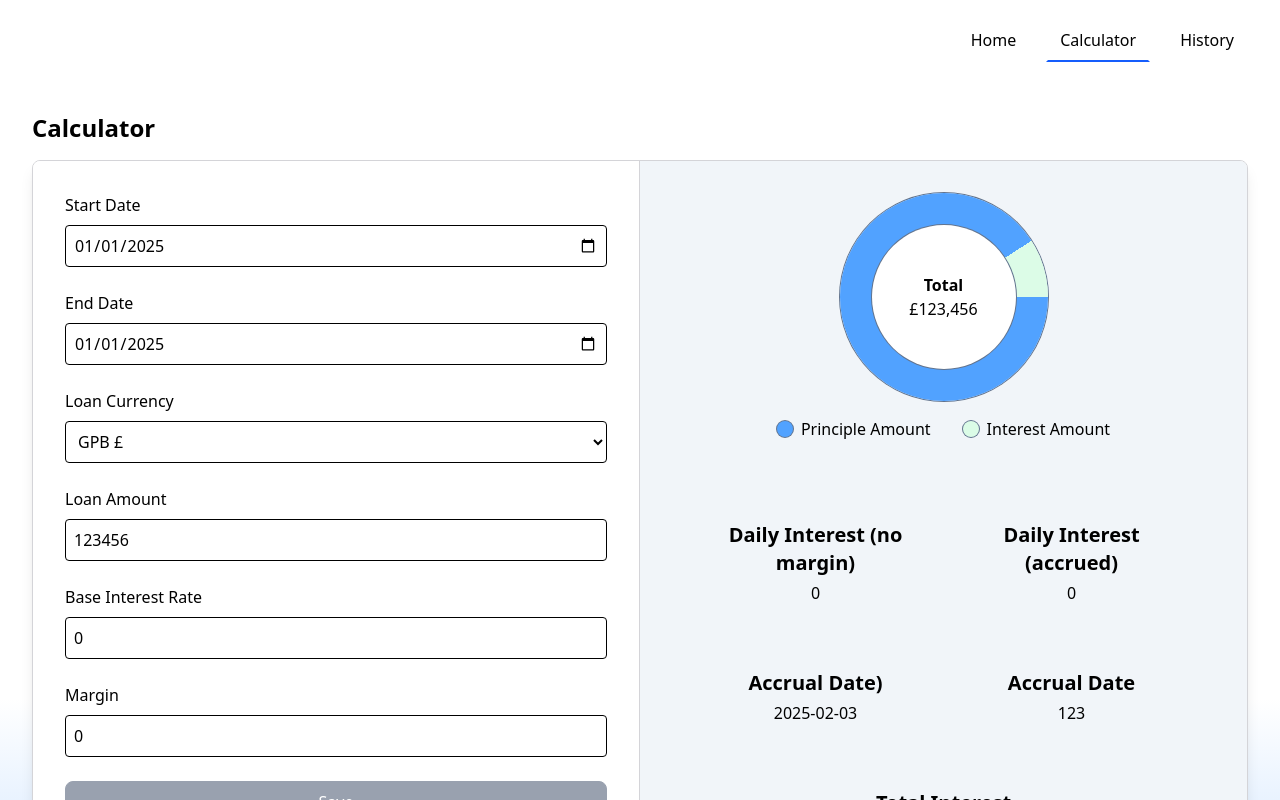
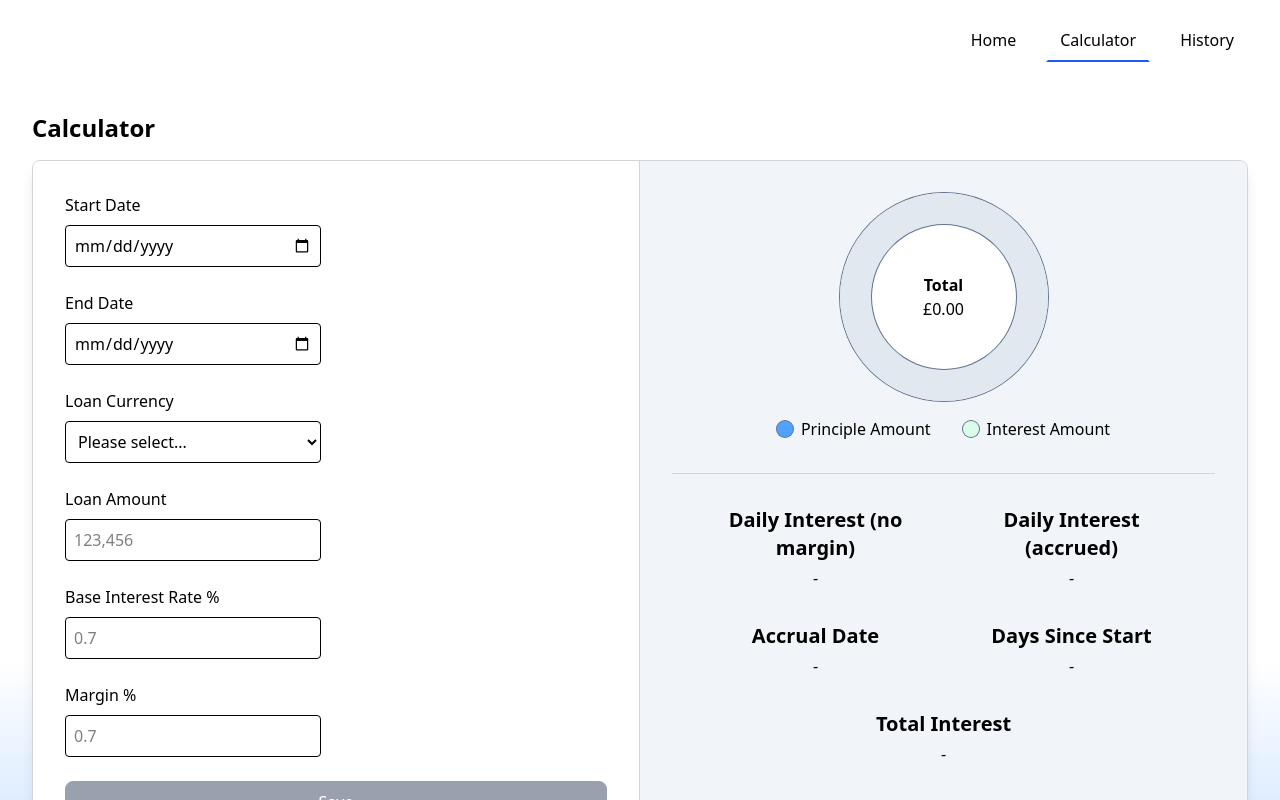
Before and after one commit to rickbairstow/loan_calc, a Vue app: page /calculator/rick-test1 in a window 1280 px wide. Shown: the top 800 px of the page. Built offline with nearby package versions, Linux system fonts and the light colour scheme; some icons are missing.

Commit message:
Update app

```diff
--- a/src/components/CalculatorInputs.vue
+++ b/src/components/CalculatorInputs.vue
@@ -24,6 +24,7 @@
       <InputDate
           v-model="formValues.endDate"
           id="end_date"
+          placeholder="dd / mm / yyyy"
           required
       />
     </div>
@@ -49,6 +50,7 @@
       <InputNumber
           v-model="formValues.loanAmount"
           id="loan_amount"
+          placeholder="123,456"
           required
           min="1"
       />
@@ -56,12 +58,13 @@
 
     <div class="flex flex-col gap-2">
       <Label for="base_interest_rate">
-        Base Interest Rate
+        Base Interest Rate %
       </Label>
 
       <InputNumber
           v-model="formValues.baseInterestRate"
           id="base_interest_rate"
+          placeholder="0.7"
           required
           min="0"
           step="0.01"
@@ -70,14 +73,15 @@
 
     <div class="flex flex-col gap-2">
       <Label for="margin">
-        Margin
+        Margin %
       </Label>
 
       <InputNumber
           v-model="formValues.margin"
           id="margin"
+          min="0"
+          placeholder="0.7"
           required
-          min="0"
           step="0.01"
       />
     </div>
@@ -92,14 +96,14 @@
 </template>
 
 <script setup>
-import {computed, onMounted, ref} from "vue";
+import {computed, onMounted, ref, watch} from "vue";
 import Label from "@Components/Label.vue";
 import InputDate from "@Components/InputDate.vue";
 import InputNumber from "@Components/InputNumber.vue";
 import InputSelect from "@Components/InputSelect.vue";
 import Button from "@Components/Button.vue";
 import {deepEqual} from "@Utils/deepCompare.js";
-import {addCalculation} from "@Composables/useCalculator.js";
+import {addCalculation, setTempCalculation } from "@Composables/useCalculator.js";
 
 const props = defineProps({
   formData: {
@@ -112,6 +116,8 @@ const props = defineProps({
     required: true
   }
 })
+
+const emit = defineEmits(['update'])
 
 const calculatorForm = ref(null);
 const currencyOptions = [
@@ -130,12 +136,12 @@ const currencyOptions = [
 ]
 
 const initialFormData = ref({
-  startDate: props.formData?.startDate || '',
-  endDate: props.formData?.endDate || '',
-  loanCurrency: props.formData?.loanCurrency || '',
-  loanAmount: props.formData?.loanAmount || 0,
-  baseInterestRate: props.formData?.baseInterestRate || 0,
-  margin: props.formData?.margin || 0,
+  startDate: props.formData?.startDate || null,
+  endDate: props.formData?.endDate || null,
+  loanCurrency: props.formData?.loanCurrency || null,
+  loanAmount: props.formData?.loanAmount || null,
+  baseInterestRate: props.formData?.baseInterestRate || null,
+  margin: props.formData?.margin || null,
 });
 
 onMounted(() => {
@@ -163,4 +169,20 @@ const submitForm = () => {
   }
 };
 
+watch(
+    () => formValues.value,
+    (newValues) => {
+      if (!newValues) return
+
+      const { uuid } = props
+      setTempCalculation({
+        id: uuid,
+        formData: newValues
+      })
+    },
+    {
+      deep: true,
+      immediate: true
+    }
+)
 </script>
--- a/src/components/CalculatorOutputs.vue
+++ b/src/components/CalculatorOutputs.vue
@@ -1,9 +1,10 @@
 <template>
-  <div class="flex flex-col items-center gap-8 p-8 bg-slate-100">
+  <div class="flex flex-col items-center gap-4 p-8 bg-slate-100">
     <Chart
+        :currency="temporaryCalculation?.formData?.loanCurrency || 'gbp'"
         :interest="chartNumbers?.interest"
         :principle="chartNumbers?.principle"
-        class="pb-4 w-full"
+        class="pb-8 w-full border-b border-zinc-300"
     />
 
     <div
@@ -12,7 +13,7 @@
       <p
           v-for="(item, index) in summaryData"
           :key="`summary_${index}`"
-          class="flex flex-col gap-1 basis-[50%] p-8 text-center max-w-3xs"
+          class="flex flex-col gap-1 basis-[50%] p-4 text-center max-w-3xs"
       >
         <span class="text-xl font-bold">
           {{ item.text }}
@@ -26,49 +27,48 @@
 <script setup>
 import {computed} from "vue";
 import Chart from "@Components/Chart.vue";
-import { calculatorHistory } from "@Composables/useCalculator.js";
-
-const props = defineProps({
-  uuid: {
-    type: String,
-    required: true
-  }
-})
-
-const calculatedData = computed(() => {
-  const { uuid } = props
-  return calculatorHistory.value.find(item => item.id === uuid)
-})
+import { temporaryCalculation } from "@Composables/useCalculator.js";
+import {formatCurrency} from "@Utils/formatCurrency.js";
 
 const summaryData = computed(() => {
+  console.log(temporaryCalculation.value)
   return {
     dailyInterestNoMargin: {
       text: 'Daily Interest (no margin)',
-      value: calculatedData.value?.dailyInterestNoMargin || '-'
+      value: temporaryCalculation.value?.dailyInterestNoMargin ? formatCurrency(
+          temporaryCalculation.value?.dailyInterestNoMargin,
+          temporaryCalculation.value?.formData?.loanCurrency || 'gbp'
+      ) : '-'
     },
     dailyInterest: {
       text: 'Daily Interest (accrued)',
-      value: calculatedData.value?.dailyInterest || '-'
+      value: temporaryCalculation.value?.dailyInterest ? formatCurrency(
+          temporaryCalculation.value?.dailyInterest || 0,
+          temporaryCalculation.value?.formData?.loanCurrency || 'gbp'
+      ) : '-'
     },
     accrualDate: {
-      text: 'Accrual Date)',
-      value: calculatedData.value?.accrualDate || '-'
+      text: 'Accrual Date',
+      value: temporaryCalculation.value?.accrualDate || '-'
     },
     daysElapsed: {
-      text: 'Accrual Date',
-      value: calculatedData.value?.daysSinceStart || '-'
+      text: 'Days Since Start',
+      value: temporaryCalculation.value?.daysSinceStart ? `${temporaryCalculation.value?.daysSinceStart} days` : '-'
     },
     totalInterest: {
       text: 'Total Interest',
-      value: calculatedData.value?.totalInterest || '-'
+      value: temporaryCalculation.value?.totalInterest ? formatCurrency(
+          temporaryCalculation.value?.totalInterest,
+          temporaryCalculation.value?.formData?.loanCurrency || 'gbp'
+      ) : '-'
     }
   }
 })
 
 const chartNumbers = computed(() => {
   return {
-    principle: Number(calculatedData.value?.formData?.loanAmount ?? 0),
-    interest: Number(calculatedData.value?.totalInterest ?? 0),
+    principle: Number(temporaryCalculation.value?.formData?.loanAmount ?? 0),
+    interest: Number(temporaryCalculation.value?.totalInterest ?? 0),
   }
 })
 </script>
--- a/src/components/Chart.vue
+++ b/src/components/Chart.vue
@@ -8,7 +8,7 @@
       <div class="absolute inset-8 bg-white rounded-full ring-1 ring-slate-500"/>
       <p class="absolute inset-0 flex flex-col items-center justify-center">
         <span class="font-bold">Total</span>
-        <span>£123,456</span>
+        <span>{{ formattedCurrency }}</span>
       </p>
     </div>
 
@@ -27,34 +27,45 @@
 
 <script setup>
 import { computed } from 'vue'
+import {formatCurrency} from "@Utils/formatCurrency.js";
 
 const props = defineProps({
+  currency: {
+    default: 'gbp',
+    type: String,
+  },
+
   interest: {
-    required: true,
+    default: 0,
     type: Number,
   },
+
   principle: {
-    required: true,
+    default: 0,
     type: Number,
   },
 })
 
 const style = computed(() => {
-  const total = props.principle + props.interest;
+  const { principle, interest } = props
+  const total = principle + interest;
 
   if (total === 0) {
-    // Handle the case where total is 0 to avoid NaN or infinite values
     return {
       background: `conic-gradient(#e2e8f0 0% 100%)`, // Gray color fallback
     };
   }
 
-  // Calculate percentages
   const principlePercent = (props.principle / total) * 100;
-  const interestPercent = (props.interest / total) * 100;
 
   return {
     background: `conic-gradient(#51a2ff 0% ${principlePercent}%, #dcfce7 ${principlePercent}% 100%)`,
   };
 });
+
+const formattedCurrency = computed(() => {
+  const { principle, interest, currency } = props
+  const total = (principle || 0) + (interest || 0)
+  return formatCurrency(total, currency || 'gbp')
+})
 </script>
--- a/src/components/InputDate.vue
+++ b/src/components/InputDate.vue
@@ -1,6 +1,6 @@
 <template>
   <input
-      class="border p-2 rounded"
+      class="border p-2 rounded w-3xs"
       type="date"
       :value="modelValue"
       @input="onInput"
--- a/src/components/InputNumber.vue
+++ b/src/components/InputNumber.vue
@@ -1,6 +1,6 @@
 <template>
   <input
-      class="border p-2 rounded"
+      class="border p-2 rounded w-3xs"
       type="number"
       :value="modelValue"
       @input="onInput"
--- a/src/components/InputSelect.vue
+++ b/src/components/InputSelect.vue
@@ -1,6 +1,6 @@
 <template>
   <select
-      class="border p-2 rounded"
+      class="border p-2 rounded w-3xs"
       :value="modelValue"
       @input="onInput"
   >
--- a/src/composables/useCalculator.js
+++ b/src/composables/useCalculator.js
@@ -1,62 +1,12 @@
 import { ref } from 'vue'
 
-const calculatorHistory = ref([
-    {
-        id: 'rick-test1',
-        created: '2025-01-01',
-        dailyInterestNoMargin: '0',
-        dailyInterest: '0',
-        accrualDate: '2025-02-03',
-        daysSinceStart: '123',
-        totalInterest: '12345',
-        total: '123456',
-        formData: {
-            startDate: "2025-01-01",
-            endDate: "2025-01-01",
-            loanCurrency: "gbp",
-            loanAmount: 123456,
-            baseInterestRate: 0,
-            margin: 0,
-        }
-    },
-    {
-        id: 'rick-test2',
-        created: '2025-01-01',
-        dailyInterestNoMargin: '0',
-        dailyInterest: '0',
-        accrualDate: '2025-02-03',
-        daysSinceStart: '123',
-        totalInterest: '12345',
-        total: '123456',
-        formData: {
-            startDate: "2024-01-01",
-            endDate: "2025-01-01",
-            loanCurrency: "gbp",
-            loanAmount: 123456,
-            baseInterestRate: 0,
-            margin: 0,
-        }
-    },
-    {
-        id: 'rick-test3',
-        created: '2025-01-01',
-        dailyInterestNoMargin: '0',
-        dailyInterest: '0',
-        accrualDate: '2025-02-03',
-        daysSinceStart: '123',
-        totalInterest: '12345',
-        total: '123456',
-        formData: {
-            startDate: "2024-01-01",
-            endDate: "2025-01-01",
-            loanCurrency: "usd",
-            loanAmount: 123456,
-            baseInterestRate: 0,
-            margin: 0,
-        }
-    }
-])
+// Stores a temporary calculation for connected use with the form data.
+const temporaryCalculation = ref({})
 
+// Storage for calculations.
+const calculatorHistory = ref([])
+
+// Responsible for adding the calculation to storage
 const addCalculation = async (id, formData) => {
     if (!id || !formData) return
 
@@ -74,45 +24,71 @@ const addCalculation = async (id, formData) => {
 
         calculatorHistory.value.push(calculatedData)
     }
-
-    console.log('History is', { calculatorHistory: calculatorHistory.value })
 }
 
 const calculateData = (data) => {
     const { formData } = data;
 
-    // Ensure dates are valid Date objects
-    const startDate = new Date(formData.startDate);
-    const today = new Date();
+    const startDate = formData.startDate ? new Date(formData.startDate) : null;
+    const today = formData.useCurrentDate !== false ? new Date() : null;
 
-    // Calculate daysSinceStart
-    const daysSinceStart = Math.floor((today - startDate) / (1000 * 60 * 60 * 24)); // Difference in days
+    const daysSinceStart = startDate && today && !isNaN(startDate)
+        ? Math.max(0, Math.floor((today - startDate) / (1000 * 60 * 60 * 24)))
+        : null;
 
-    // Calculate dailyInterestNoMargin (baseInterestRate applied)
-    const dailyInterestNoMargin = (formData.loanAmount * (formData.baseInterestRate / 100)) / 365;
+    const loanAmount = Number(formData.loanAmount) || null;
+    const baseInterestRate = Number(formData.baseInterestRate) || null;
+    const margin = Number(formData.margin) || null;
 
-    // Calculate dailyInterest (baseInterestRate + margin applied)
-    const dailyInterest = (formData.loanAmount * ((formData.baseInterestRate + formData.margin) / 100)) / 365;
+    const dailyInterestNoMargin = loanAmount && baseInterestRate !== null
+        ? (loanAmount * (baseInterestRate / 100)) / 365
+        : null;
 
-    // Calculate totalInterest
-    const totalInterest = dailyInterest * daysSinceStart;
+    const dailyInterest = loanAmount && baseInterestRate !== null && margin !== null
+        ? (loanAmount * ((baseInterestRate + margin) / 100)) / 365
+        : null;
 
-    // Calculate total (loanAmount + totalInterest)
-    const total = formData.loanAmount + totalInterest;
+    const totalInterest = dailyInterest !== null && daysSinceStart !== null
+        ? dailyInterest * daysSinceStart
+        : null;
 
-    // Calculate accrualDate (date of totalInterest calculation)
-    const accrualDate = today.toISOString().split("T")[0]; // Format as YYYY-MM-DD
+    const total = loanAmount !== null && totalInterest !== null
+        ? loanAmount + totalInterest
+        : null;
+
+    const accrualDate = today && loanAmount && baseInterestRate && daysSinceStart
+        ? today.toISOString().split('T')[0]
+        : null;
 
     return {
         ...data,
-        created: today.toISOString().split("T")[0],
-        dailyInterestNoMargin: dailyInterestNoMargin.toFixed(2), // Keep two decimal points
-        dailyInterest: dailyInterest.toFixed(2), // Keep two decimal points
+        created: today ? today.toISOString().split('T')[0] : null,
+        dailyInterestNoMargin: dailyInterestNoMargin !== null ? dailyInterestNoMargin.toFixed(2) : null,
+        dailyInterest: dailyInterest !== null ? dailyInterest.toFixed(2) : null,
         accrualDate,
-        daysSinceStart: daysSinceStart.toString(),
-        totalInterest: totalInterest.toFixed(2), // Keep two decimal points
-        total: total.toFixed(2), // Keep two decimal points
+        daysSinceStart: daysSinceStart !== null ? daysSinceStart.toString() : null,
+        totalInterest: totalInterest !== null ? totalInterest.toFixed(2) : null,
+        total: total !== null ? total.toFixed(2) : null,
     };
 };
 
-export { addCalculation, calculatorHistory, calculateData }
+// This takes temporary data and stores it in this composable so that it's available as live data anywhere
+const setTempCalculation = (data = {}) => {
+    const populatedData = {
+        id: data.id || null,
+        formData: {
+            startDate: data.formData?.startDate || '',
+            endDate: data.formData?.endDate || '',
+            loanCurrency: data.formData?.loanCurrency || '',
+            loanAmount: Number(data.formData?.loanAmount || 0),
+            baseInterestRate: Number(data.formData?.baseInterestRate || 0),
+            margin: Number(data.formData?.margin || 0),
+        },
+    };
+
+    temporaryCalculation.value = calculateData(populatedData);
+    console.log(temporaryCalculation.value)
+};
+
+
+export { addCalculation, calculatorHistory, calculateData, temporaryCalculation, setTempCalculation }
--- a/src/pages/Calculator.vue
+++ b/src/pages/Calculator.vue
@@ -10,10 +10,8 @@
           class="basis-full lg:basis-[50%]"
           v-bind="{ uuid, ...(existingData ? { formData: existingData } : {}) }"
       />
-      <CalculatorOutputs
-          class="basis-full lg:basis-[50%]"
-          :uuid="uuid"
-      />
+
+      <CalculatorOutputs class="basis-full lg:basis-[50%]" />
     </div>
   </div>
 </template>
--- a/src/utils/formatCurrency.js
+++ b/src/utils/formatCurrency.js
@@ -1,4 +1,6 @@
 const formatCurrency = (amount, currency) => {
+    console.log({ amount, currency })
+    // if (Number.isNaN(amount) || !currency) return
     return new Intl.NumberFormat('en-GB', {
         style: 'currency',
         currency,
```
